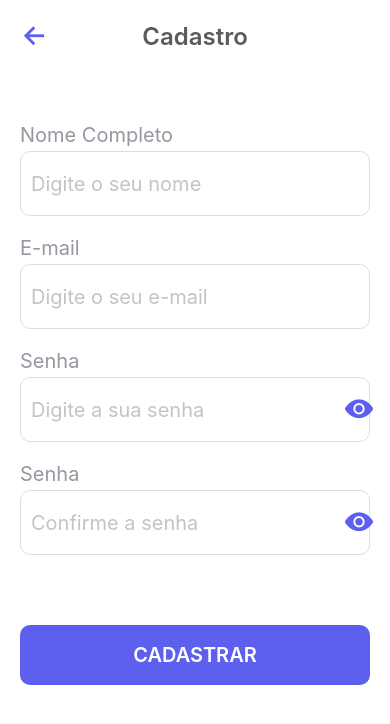
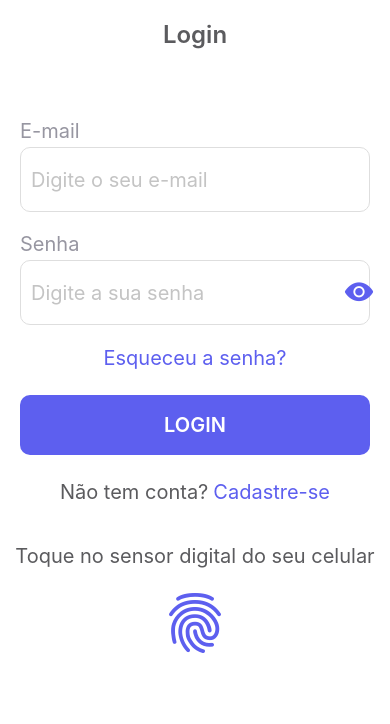
Before and after one commit to indicaDev/indica_benefits, a React Native app: screen / in a window 390 px wide. Shown: the top 724 px of the page. Built offline with nearby package versions, Linux system fonts and the light colour scheme.

Commit message:
chore: intalação do react native navigation

```diff
--- a/App.tsx
+++ b/App.tsx
@@ -8,7 +8,7 @@
 export default function App() {
   return (
     <SafeAreaView style={styles.container}>
-      <SignUp />
+      <SignIn />
     </SafeAreaView>
   );
 }
--- a/package.json
+++ b/package.json
@@ -9,11 +9,15 @@
     "web": "expo start --web"
   },
   "dependencies": {
+    "@react-navigation/native": "^6.1.6",
+    "@react-navigation/native-stack": "^6.9.12",
     "expo": "~47.0.12",
     "expo-status-bar": "~1.4.2",
     "git-commit-msg-linter": "^4.7.3",
     "react": "18.1.0",
-    "react-native": "0.70.5"
+    "react-native": "0.70.5",
+    "react-native-safe-area-context": "4.4.1",
+    "react-native-screens": "~3.18.0"
   },
   "devDependencies": {
     "@babel/core": "^7.12.9",
```
Also changed, not shown: 1 other file (tests, documents, lock files or other folders).
